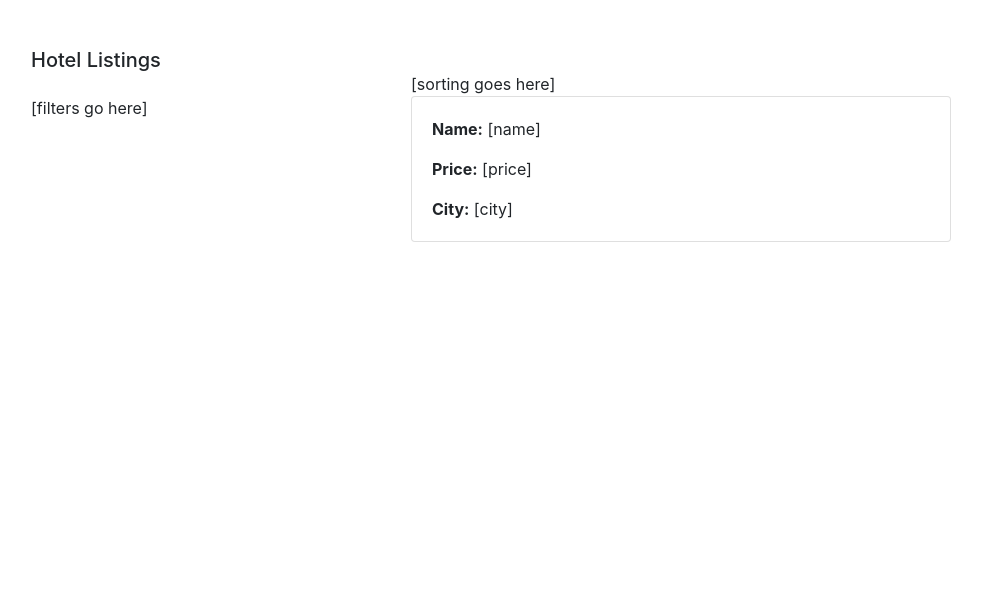
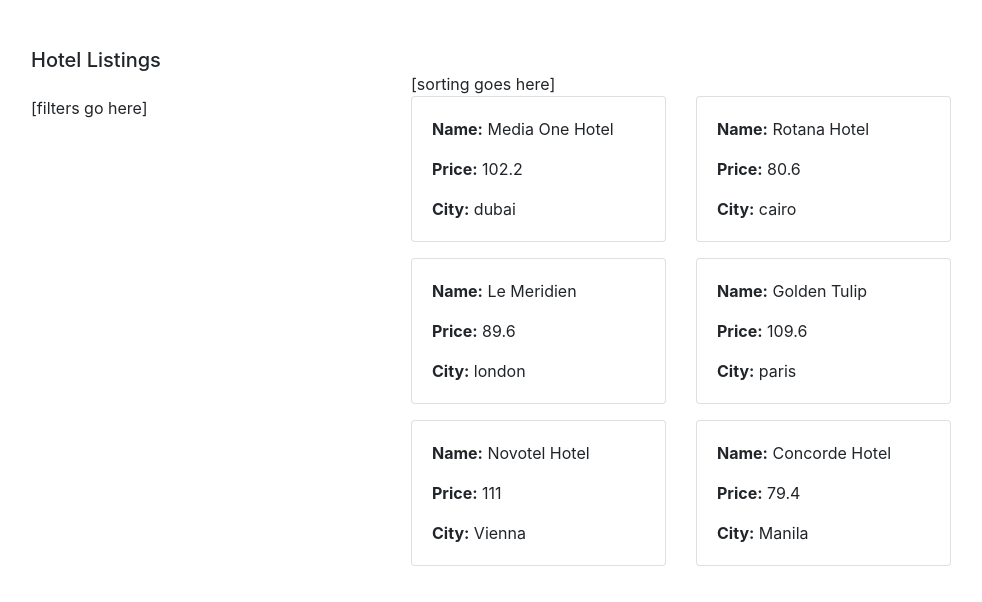
Before and after one commit to travolic/Front-End-Task, an Angular app: page /hotels in a window 1280 px wide. Shown: the top 602 px of the page, without its empty margins (54-1036 px from the left). Built offline with nearby package versions, Linux system fonts and the light colour scheme.

Commit message:
- add card deck with max two card in a row. - add mock data. - add hotel model.

```diff
--- a/src/app/hotels/hotel-listing/hotel-listing.component.html
+++ b/src/app/hotels/hotel-listing/hotel-listing.component.html
@@ -17,14 +17,16 @@
           </div>
           <div class="col-6">
             <div class="card-deck">
-              <div class="card">
+             <ng-container *ngFor="let hotel of hotels; let i = index">
+              <div class="card mb-3">
                 <div class="card-body">
-                  <p class="card-text"><b>Name:</b> [name]</p>
-                  <p class="card-text"><b>Price:</b> [price]</p>
-                  <p class="card-text"><b>City:</b> [city]</p>
+                  <p class="card-text"><b>Name:</b> {{hotel.name}}</p>
+                  <p class="card-text"><b>Price:</b> {{hotel.price}}</p>
+                  <p class="card-text"><b>City:</b> {{hotel.city}}</p>
                 </div>
               </div>
-              <!-- <div *ngIf="(i + 1) % 2 === 0" class="w-100"></div> -->
+              <div *ngIf="(i + 1) % 2 === 0" class="w-100"></div>
+             </ng-container>
             </div>
           </div>
         </div>
--- a/src/app/hotels/hotel-listing/hotel-listing.component.ts
+++ b/src/app/hotels/hotel-listing/hotel-listing.component.ts
@@ -1,4 +1,5 @@
 import { Component, OnInit } from '@angular/core';
+import { Hotel } from '../hotel.model';
 
 @Component({
   selector: 'ft-hotel-listing',
@@ -6,7 +7,14 @@
   styleUrls: ['./hotel-listing.component.scss']
 })
 export class HotelListingComponent implements OnInit {
-
+  hotels: Hotel[] = [
+    {"name":"Media One Hotel", "price":102.2, "city":"dubai", "availability":[{"from":"10-10-2020","to":"15-10-2020"},{"from":"25-10-2020","to":"15-11-2020"},{"from":"10-12-2020","to":"15-12-2020"}]},
+    {"name":"Rotana Hotel","price":80.6,"city":"cairo","availability":[{"from":"10-10-2020","to":"12-10-2020"},{"from":"25-10-2020","to":"10-11-2020"},{"from":"05-12-2020","to":"18-12-2020"}]},
+    {"name":"Le Meridien","price":89.6,"city":"london","availability":[{"from":"01-10-2020","to":"12-10-2020"},{"from":"05-10-2020","to":"10-11-2020"},{"from":"05-12-2020","to":"28-12-2020"}]},
+    {"name":"Golden Tulip","price":109.6,"city":"paris","availability":[{"from":"04-10-2020","to":"17-10-2020"},{"from":"16-10-2020","to":"11-11-2020"},{"from":"01-12-2020","to":"09-12-2020"}]},
+    {"name":"Novotel Hotel","price":111,"city":"Vienna","availability":[{"from":"20-10-2020","to":"28-10-2020"},{"from":"04-11-2020","to":"20-11-2020"},{"from":"08-12-2020","to":"24-12-2020"}]},
+    {"name":"Concorde Hotel","price":79.4,"city":"Manila","availability":[{"from":"10-10-2020","to":"19-10-2020"},{"from":"22-10-2020","to":"22-11-2020"},{"from":"03-12-2020","to":"20-12-2020"}]}
+  ];
   constructor() { }
 
   ngOnInit(): void {
```
Also changed, not shown: src/app/hotels/hotel.model.ts (added, +23 -0 lines).
